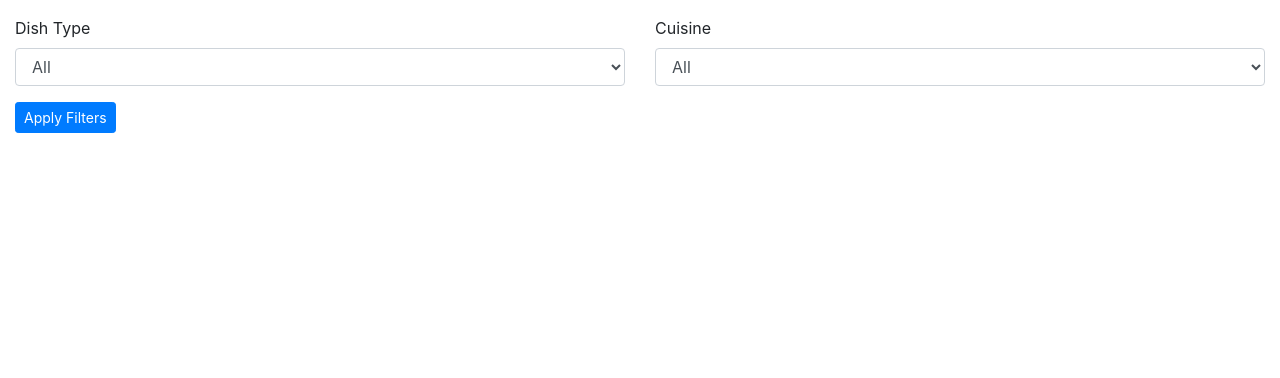
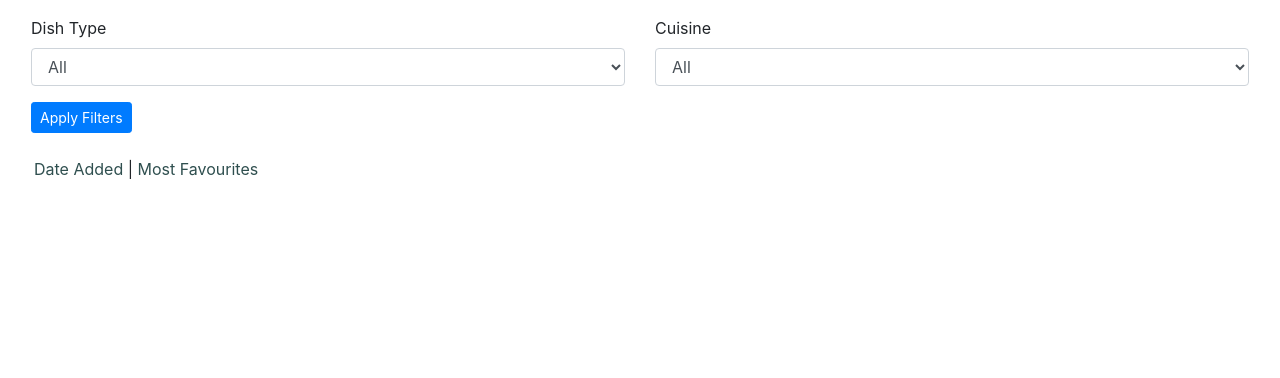
Before and after one commit to Code-Institute-Submissions/p4-online-cookbook, a Flask app: page / in a window 1280 px wide. Shown: the part 72-450 px from the top of the page. Run offline with Flask 2, Linux system fonts and the light colour scheme; data that the repository does not hold is empty; some libraries are stand-ins or nearby versions.

Commit message:
Add ability to sort recipes on the home page by date_added or favourites

```diff
--- a/app.py
+++ b/app.py
@@ -121,7 +121,6 @@ def recipe(recipe_id, username):
     """
     Render the recipe page
     """
-    print(next)
     if username:
         return render_template("recipe.html", recipe=get_recipe(recipe_id), author=get_recipe_author(recipe_id), back_to_list=request.args.get('back_to_list'), user=get_user_by_username(username), user_favs=get_user_favourites_ids(username))
     else:
@@ -171,6 +170,23 @@ def add(username):
         return redirect(url_for('recipe', recipe_id=recipe_id, username=username))
 
 
+@app.route('/sort', defaults={'username':None})
+@app.route('/sort/<username>')
+def sort(username):
+    """
+    Sort recipes and return to home page
+    """
+    sort_by = request.args.get('sort_by')
+    filters = {
+        'type': request.args.get('type'),
+        'cuisine': request.args.get('cuisine')
+    }
+
+    if username:
+        return render_template("index.html", recipes=get_recipes_by_filters(filters).sort(sort_by, -1), user=get_user_by_username(username), user_favs=get_user_favourites_ids(username), filters=filters)
+    else:
+        return render_template("index.html", recipes=get_recipes_by_filters(filters).sort(sort_by, -1), filters=filters)
+
 # FUNCTIONS
 
 def get_recipe_author(recipe_id):
@@ -191,6 +207,7 @@ def get_recipes_by_filters(filters):
     """
     Read recipes from the database based on filters
     """
+    print('type: %s' % filters['type'])
     if (filters['type'] == 'all' and filters['cuisine'] == 'all'):
         return mongo.db.recipes.find()
     elif filters['type'] == 'all':
--- a/templates/index.html
+++ b/templates/index.html
@@ -1,6 +1,6 @@
 {% extends 'base.html' %} {% block content %}
 
-<div class="filters">
+<div class="filters mx-3">
 
     {% if user %}
     <form action="{{url_for('index', filter_type='all', filter_cuisine='all', username=user.username)}}" method="POST">
@@ -44,6 +44,18 @@
             <button type="submit" class="btn btn-primary btn-sm">Apply Filters</button>
         </form>
 
+</div>
+
+<div class="sort">
+    <div class="row mt-4 mx-1">
+        <div class="col">
+            {% if user %}
+            <p><a href="{{ url_for('sort', username=user.username, sort_by='date_added', type=filters.type, cuisine=filters.cuisine) }}">Date Added</a> | <a href="{{ url_for('sort', username=user.username, sort_by='favourites', type=filters.type, cuisine=filters.cuisine) }}">Most Favourites</a></p>
+            {% else %}
+            <p><a href="{{ url_for('sort', sort_by='date_added', type=filters.type, cuisine=filters.cuisine) }}">Date Added</a> | <a href="{{ url_for('sort', sort_by='favourites', type=filters.type, cuisine=filters.cuisine) }}">Most Favourites</a></p>
+            {% endif %}
+        </div>
+    </div>
 </div>
 
 <div class="recipe-cards">
```
